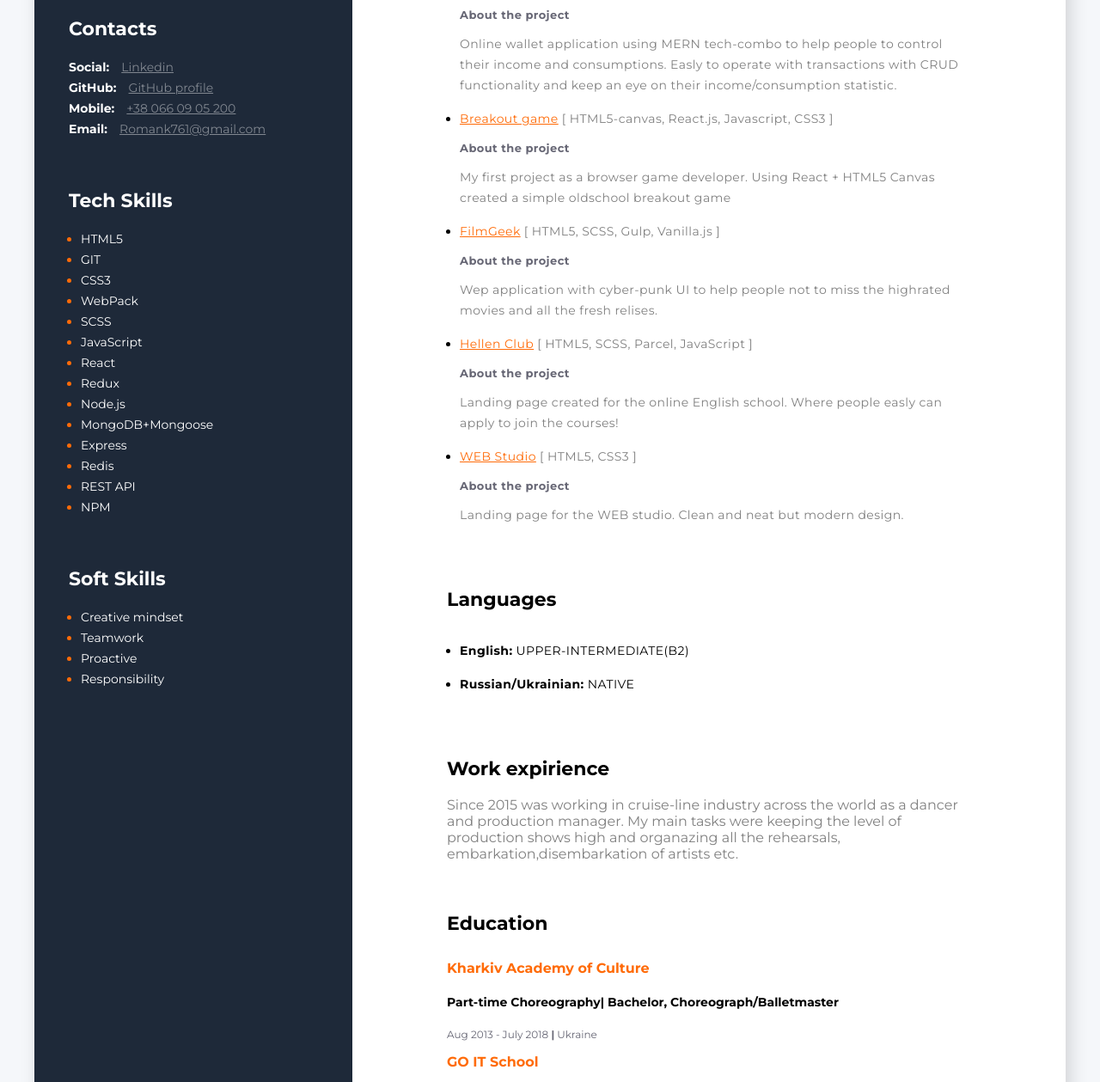
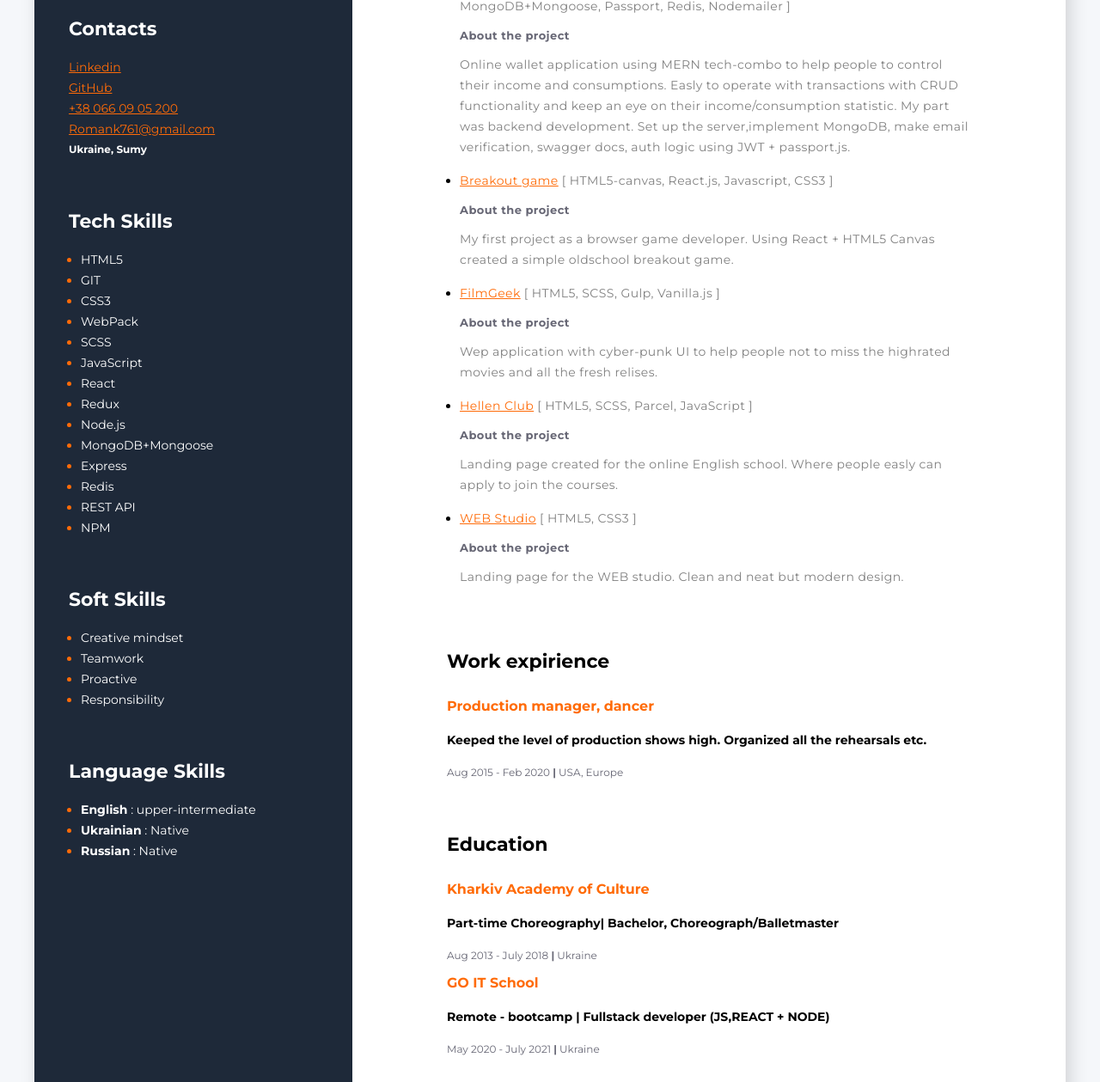
Before and after one commit to RomanKonopelko/rsschool-cv, a plain HTML site: page index.html in a window 1280 px wide. Shown: the part 526-1785 px from the top of the page at 86% size. Drawn offline with Linux system fonts and the light colour scheme.

Commit message:
refactor: CV improvments

```diff
--- a/css/style.css
+++ b/css/style.css
@@ -60,11 +60,11 @@ body {
   font-size: 14px;
   font-weight: 400;
   line-height: 24px;
-  color: #818790;
+  color: #ff6b08;
 }
 
 .mail {
-  font-size: 14px;
+  font-size: 12px;
   font-weight: 700;
   line-height: 24px;
   color: #fff;
--- a/index.html
+++ b/index.html
@@ -24,7 +24,6 @@
         <div class="my-contacts">
           <h3 class="contacts-title">Contacts</h3>
           <div>
-            <span class="mail">Social:</span>
             <a
               class="contacts-link"
               href="https://www.linkedin.com/in/roman-konopelko-b78668189/"
@@ -32,27 +31,25 @@
             >
           </div>
           <div>
-            <span class="mail">GitHub:</span>
             <a class="contacts-link" href="https://github.com/RomanKonopelko"
-              >GitHub profile</a
+              >GitHub</a
             >
           </div>
           <div>
-            <span class="mail">Mobile:</span>
             <a class="contacts-link" href="tel:+380660905200"
               >+38 066 09 05 200</a
             >
           </div>
           <div>
-            <span class="mail">Email:</span>
             <a class="contacts-link" href="mailto:Romank761@gmail.com"
               >Romank761@gmail.com</a
             >
           </div>
+          <span class="mail">Ukraine, Sumy</span>
         </div>
 
         <!--Tech Skills-->
-        <div class="">
+        <div>
           <h3 class="tech-skills-soft">Tech Skills</h3>
 
           <ul>
@@ -119,6 +116,22 @@
             </li>
           </ul>
         </div>
+        <div>
+          <h3 class="tech-skills-soft">Language Skills</h3>
+          <ul>
+            <li class="tech-soft-list">
+              <span class="tech-soft-word"
+                ><b>English</b> : upper-intermediate</span
+              >
+            </li>
+            <li class="tech-soft-list">
+              <span class="tech-soft-word"><b>Ukrainian</b> : Native</span>
+            </li>
+            <li class="tech-soft-list">
+              <span class="tech-soft-word"><b>Russian</b> : Native</span>
+            </li>
+          </ul>
+        </div>
       </aside>
       <!---about me container-->
       <div class="about-me-container">
@@ -126,13 +139,13 @@
         <div>
           <h2 class="profession">Front-End Developer</h2>
           <h1 class="name">Roman Konopelko</h1>
-          <h3 class="main-title">Goal</h3>
+          <h3 class="main-title">Summary</h3>
           <p class="about-me-info">
-            I want to become a confident professional developer in IT industry
-            and make WEB-applications as pieces of art that can impress people.
-            Excited to join a team with progressive mind-set. Development,
-            perseverance, and creative thinking are what help me to move
-            forward.
+            I aimed to become a confident professional fullstack developer, keep
+            improving my JS, REACT, SCSS and NODE.js skills. Also, I have
+            hands-on experience in following Agile/Scrum methodology. Excited to
+            join a team with progressive mind-set. Development, perseverance,
+            and creative thinking are what help me to move forward.
           </p>
         </div>
         <!--project container-->
@@ -143,21 +156,22 @@
             <li class="list-item">
               <a
                 class="project-link"
-                href="https://github.com/RomanKonopelko/CoStyle_Frontend"
+                href="https://lama-wallet.netlify.app"
                 target="blank"
                 >Lama-wallet</a
               >
               <span class="project-link">
-                [ React, Redux persist, Formik, Material.UI,
-                SASS,Webpack,Node.js,MongoDB+Mongoose,Passport,Redis,Nodemailer
-                ]</span
+                [ React, Redux persist, Formik, Material.UI, SASS, Webpack,
+                Node.js, MongoDB+Mongoose, Passport, Redis, Nodemailer ]</span
               >
               <h3 class="project-descr">About the project</h3>
               <span class="project-link">
                 Online wallet application using MERN tech-combo to help people
                 to control their income and consumptions. Easly to operate with
                 transactions with CRUD functionality and keep an eye on their
-                income/consumption statistic.
+                income/consumption statistic. My part was backend development.
+                Set up the server,implement MongoDB, make email verification,
+                swagger docs, auth logic using JWT + passport.js.
               </span>
             </li>
             <li class="list-item">
@@ -173,7 +187,7 @@
               <h3 class="project-descr">About the project</h3>
               <span class="project-link">
                 My first project as a browser game developer. Using React +
-                HTML5 Canvas created a simple oldschool breakout game
+                HTML5 Canvas created a simple oldschool breakout game.
               </span>
             </li>
             <li class="list-item">
@@ -196,7 +210,7 @@
             <li class="list-item">
               <a
                 class="project-link"
-                href="https://romankonopelko.github.io/HTML_CSS-landing/"
+                href="https://romankonopelko.github.io/Helen-Club-project/"
                 target="blank"
                 >Hellen Club</a
               >
@@ -206,13 +220,13 @@
               <h3 class="project-descr">About the project</h3>
               <span class="project-link">
                 Landing page created for the online English school. Where people
-                easly can apply to join the courses!
+                easly can apply to join the courses.
               </span>
             </li>
             <li class="list-item">
               <a
                 class="project-link"
-                href="https://romankonopelko.github.io/goit-markup-hw-08/"
+                href="https://romankonopelko.github.io/WEB-studio-landing/"
                 target="blank"
                 >WEB Studio</a
               >
@@ -226,24 +240,17 @@
           </ul>
         </div>
 
-        <div class="container">
-          <h3 class="main-title">Languages</h3>
-          <ul class="main-list">
-            <li class="list-item"><b>English:</b> UPPER-INTERMEDIATE(B2)</li>
-            <li class="list-item"><b>Russian/Ukrainian:</b> NATIVE</li>
-          </ul>
-        </div>
-
         <!--Education-->
 
         <div class="container">
           <h3 class="main-title">Work expirience</h3>
-          <span class="project-link">
-            Since 2015 was working in cruise-line industry across the world as a
-            dancer and production manager. My main tasks were keeping the level
-            of production shows high and organazing all the rehearsals,
-            embarkation,disembarkation of artists etc.
-          </span>
+          <h4 class="academy-name">Production manager, dancer</h4>
+          <h5 class="department">
+            Keeped the level of production shows high. Organized all the
+            rehearsals etc.
+          </h5>
+
+          <span class="date"> Aug 2015 - Feb 2020 <b>|</b> USA, Europe </span>
         </div>
         <div class="container">
           <h3 class="main-title">Education</h3>
@@ -258,7 +265,7 @@
           <h4 class="academy-name">GO IT School</h4>
 
           <h5 class="department">
-            Remote - bootcamp<b>|</b> Fullstack developer (JS,REACT + NODE)
+            Remote - bootcamp <b>|</b> Fullstack developer (JS,REACT + NODE)
           </h5>
 
           <span class="date"> May 2020 - July 2021 <b>|</b> Ukraine </span>
```
